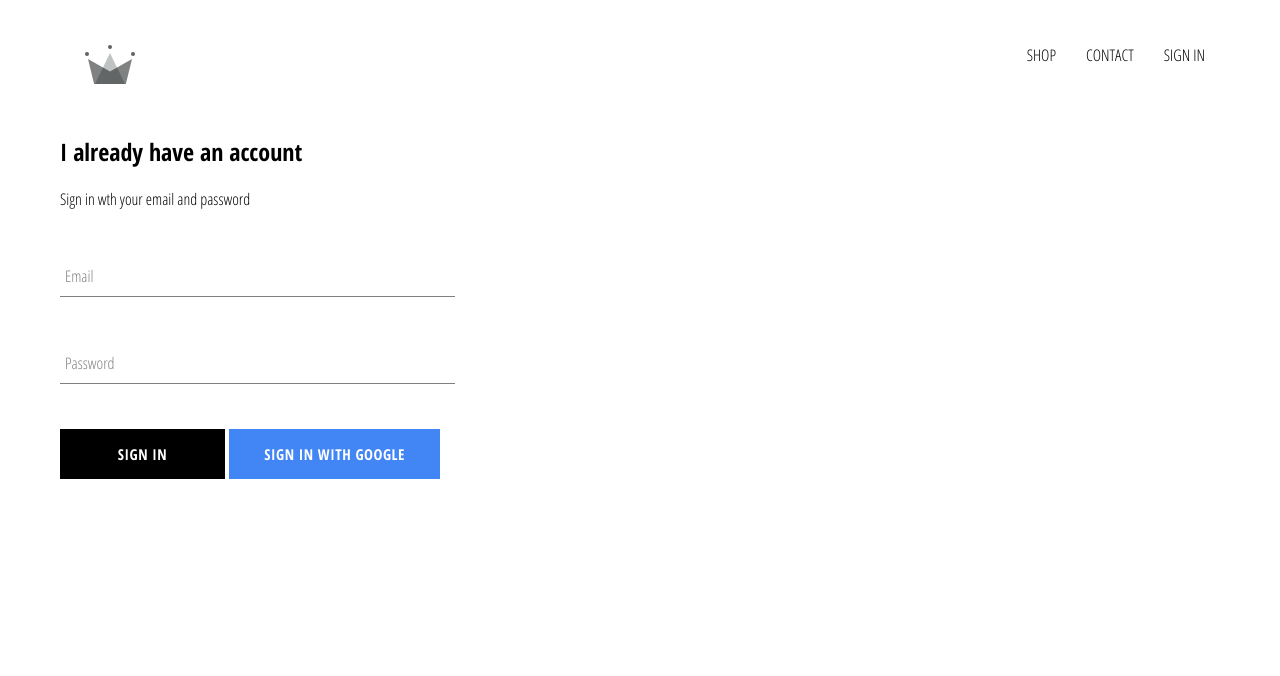
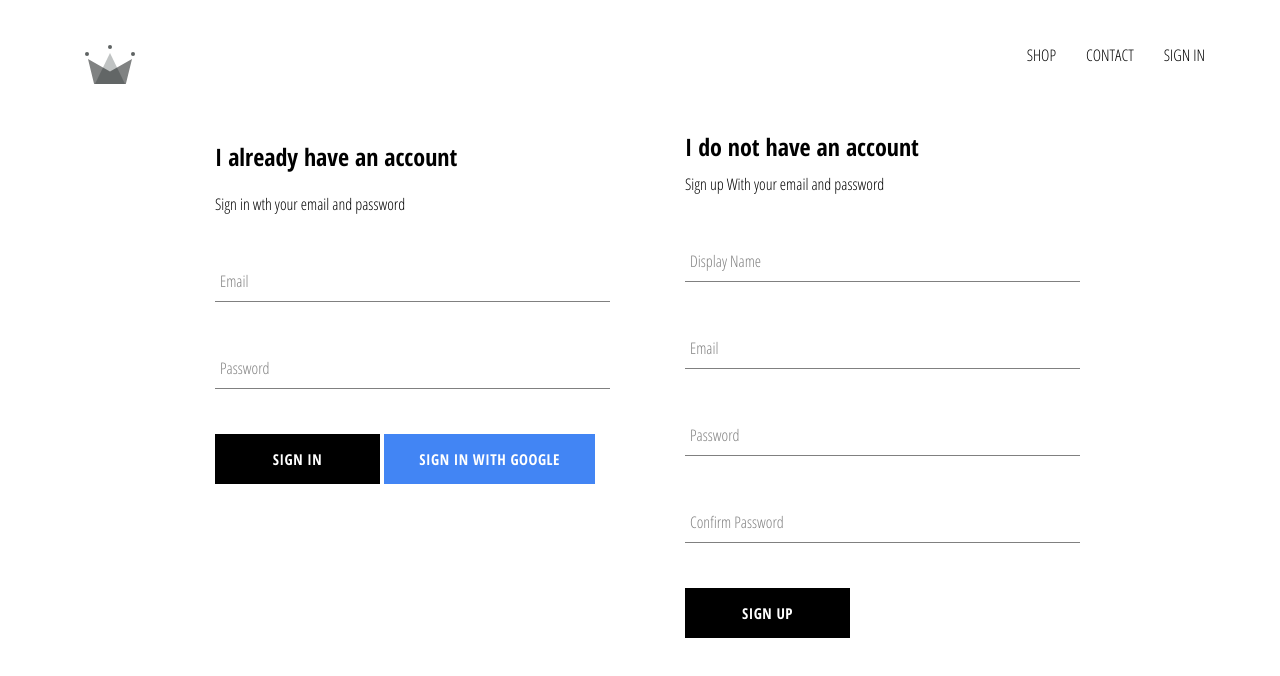
Before and after one commit to jacobprall/CRWN-site, a React (Create React App) app: page /login in a window 1280 px wide. Shown: the top 676 px of the page. Built offline with nearby package versions, Linux system fonts and the light colour scheme; no server answers.

Commit message:
finished sign up component

```diff
--- /dev/null
+++ b/src/components/signup/signup.jsx
@@ -0,0 +1,74 @@
+import React, { useState } from "react";
+
+import FormInput from "../form-input/form-input";
+import { CustomButton } from "../custom-button/custom-button";
+
+import { auth, createUserProfileDocument } from "../../firebase/firebase.utils";
+import "./signup.scss";
+
+const SignUp = () => {
+  let [displayName, setDisplayName] = useState("");
+  let [email, setEmail] = useState("");
+  let [password, setPassword] = useState("");
+  let [password2, setPassword2] = useState("");
+
+  const handleSubmit = async (event) => {
+    event.preventDefault();
+    console.log(displayName, email, password);
+    if (password !== password2) {
+      alert("passwords don't match")
+      return;
+    }
+
+    try {
+      const { user } = await auth.createUserWithEmailAndPassword(email, password);
+      console.log(displayName)
+      await createUserProfileDocument(user, { displayName });
+      setDisplayName("");
+      setEmail("");
+      setPassword("");
+      setPassword2("");
+    } catch (error) {
+      console.error(error);
+    }
+  };
+  return (
+    <div className="sign-up">
+      <h2 className="title">I do not have an account</h2>
+      <span>Sign up With your email and password</span>
+      <form className="sign-up-form" onSubmit={handleSubmit}>
+        <FormInput
+          type="text"
+          name="displayName"
+          value={displayName}
+          onChange={(e) => setDisplayName(e.target.value)}
+          label="Display Name"
+        ></FormInput>
+        <FormInput
+          type="email"
+          name="email"
+          value={email}
+          label = "Email"
+          onChange={(e) => setEmail(e.target.value)}
+        ></FormInput>
+        <FormInput
+          type="password"
+          name="password"
+          value={password}
+          onChange={(e) => setPassword(e.target.value)}
+          label="Password"
+        ></FormInput>
+        <FormInput
+          type="password"
+          name="confirmPassword"
+          value={password2}
+          label="Confirm Password"
+          onChange={(e) => setPassword2(e.target.value)}
+        ></FormInput>
+        <CustomButton type="submit">SIGN UP</CustomButton>
+      </form>
+    </div>
+  );
+};
+
+export default SignUp;
--- /dev/null
+++ b/src/components/signup/signup.scss
@@ -0,0 +1,9 @@
+.sign-up {
+  display: flex;
+  flex-direction: column;
+  width: 380px;
+
+  .title {
+    margin: 10px 0;
+  }
+}
--- a/src/pages/login/login-container.jsx
+++ b/src/pages/login/login-container.jsx
@@ -1,10 +1,12 @@
 import React from "react";
 import "./login.scss";
 import SignIn from "./sign_in";
+import SignUp from '../../components/signup/signup.jsx'
 export default function Login() {
   return (
-    <div>
+    <div className="login-page">
       <SignIn />
+      <SignUp />
     </div>
   );
 }
--- a/src/pages/login/login.scss
+++ b/src/pages/login/login.scss
@@ -10,3 +10,10 @@
     justify-content: space-between;
   }
 }
+
+.login-page {
+  width: 850px;
+  display: flex;
+  justify-content: space-between;
+  margin: 30px auto;
+}
--- a/src/pages/login/sign_in.jsx
+++ b/src/pages/login/sign_in.jsx
@@ -1,17 +1,23 @@
 import React, { useState } from "react";
 import FormInput from "../../components/form-input/form-input";
 import { CustomButton } from "../../components/custom-button/custom-button.jsx";
-import { signInWithGoogle } from "../../firebase/firebase.utils";
+import { signInWithGoogle, auth } from "../../firebase/firebase.utils";
+
 
 export default function SignIn() {
   let [email, setEmail] = useState("");
   let [password, setPassword] = useState("");
 
-  const handleSubmit = (e) => {
+  const handleSubmit = async (e) => {
     e.preventDefault();
+    try {
+      await auth.signInWithEmailAndPassword(email, password);
+      setEmail("");
+      setPassword("");
+    } catch (error) {
+      console.error(error)
+    }
 
-    setEmail("");
-    setPassword("");
   };
 
   const handleChange = (e) => {
```
Also changed, not shown: src/pages/login/sign_up.jsx (deleted), 1 other file (tests, documents, lock files or other folders).
